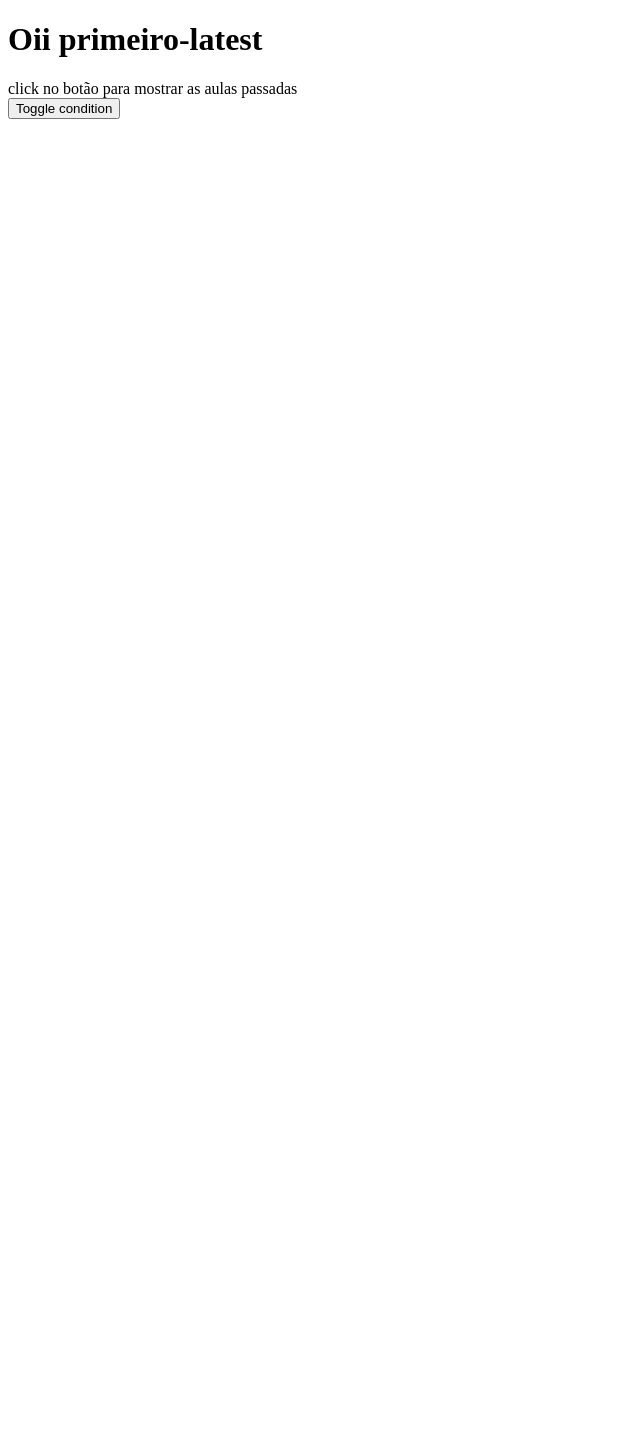
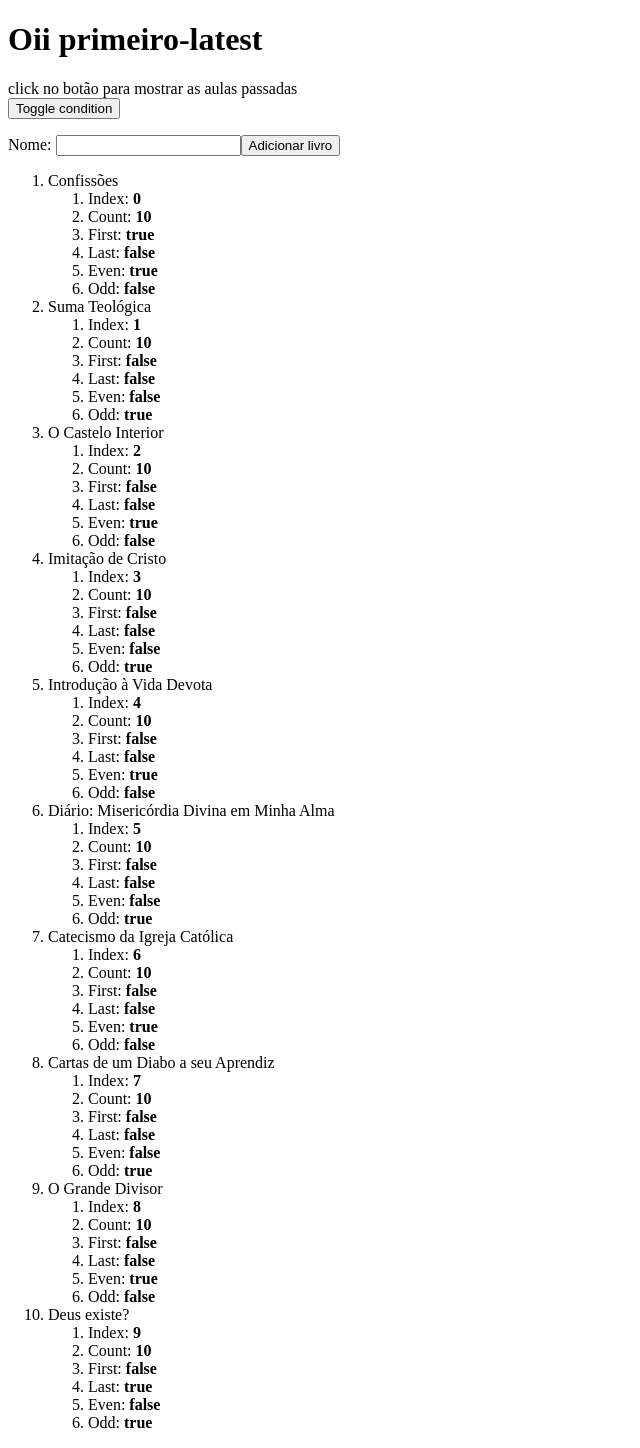
Before and after one commit to Ramon-Erik/aprendizados-angular, an Angular app in the folder primeiro-latest/: page / in a window 1280 px wide. Shown: the whole page, without its empty margins (0-640 px from the left). Before the commit the page ends 800 px from the top, so only its background shows below. Built offline with nearby package versions, Linux system fonts and the light colour scheme.

Commit message:
propriedades do array e item no for

```diff
--- a/primeiro-latest/src/app/components/template/template-control-flow/template-control-flow.component.html
+++ b/primeiro-latest/src/app/components/template/template-control-flow/template-control-flow.component.html
@@ -36,3 +36,32 @@
     }
   </p>
 }
+
+<p>
+  <label>Nome: <input #bookTitle type="text"></label>
+  <button (click)="addNewTitle(bookTitle.value)">Adicionar livro</button>
+</p>
+
+<ol>
+  @for (
+    book of books; track book.id;
+    let i = $index;
+    let c = $count;
+    let f = $first;
+    let l = $last;
+    let e = $even;
+    let o = $odd;
+  ) {
+    <!-- count mostra o tamanho do array, não do objeto, o resto é sobre o item -->
+    <li>{{book.titulo}}
+      <ol>
+        <li>Index: <strong>{{i}}</strong></li>
+        <li>Count: <strong>{{c}}</strong></li>
+        <li>First: <strong>{{f}}</strong></li>
+        <li>Last: <strong>{{l}}</strong></li>
+        <li>Even: <strong>{{e}}</strong></li>
+        <li>Odd: <strong>{{o}}</strong></li>
+      </ol>
+    </li>
+  }
+</ol>
--- a/primeiro-latest/src/app/components/template/template-control-flow/template-control-flow.component.ts
+++ b/primeiro-latest/src/app/components/template/template-control-flow/template-control-flow.component.ts
@@ -14,6 +14,98 @@ export class TemplateControlFlowComponent {
   public changeCondition() {
     this.mostrarAulas = !this.mostrarAulas;
   }
+  public addNewTitle (titulo: string) {
+    this.books.push({
+      id: 1,
+      titulo,
+      autor: "Unknown",
+      ano: 0,
+      descricao: "Unknown",
+      categoria: "Unknown"
+    })
+  }
+  public books = [
+  {
+    id: 1,
+    titulo: "Confissões",
+    autor: "Santo Agostinho",
+    ano: 397,
+    descricao: "Autobiografia espiritual que narra a conversão de Agostinho ao Cristianismo.",
+    categoria: "Espiritualidade"
+  },
+  {
+    id: 2,
+    titulo: "Suma Teológica",
+    autor: "São Tomás de Aquino",
+    ano: 1274,
+    descricao: "Tratado teológico que sintetiza o pensamento católico medieval.",
+    categoria: "Teologia"
+  },
+  {
+    id: 3,
+    autor: "Santa Teresa de Ávila",
+    titulo: "O Castelo Interior",
+    ano: 1577,
+    descricao: "Obra mística que descreve a jornada da alma em sete moradas.",
+    categoria: "Mística"
+  },
+  {
+    id: 4,
+    titulo: "Imitação de Cristo",
+    autor: "Tomás de Kempis",
+    ano: 1418,
+    descricao: "Clássico da espiritualidade cristã sobre a vida interior.",
+    categoria: "Espiritualidade"
+  },
+  {
+    id: 5,
+    titulo: "Introdução à Vida Devota",
+    autor: "São Francisco de Sales",
+    ano: 1609,
+    descricao: "Guia prático para viver a santidade no mundo cotidiano.",
+    categoria: "Espiritualidade"
+  },
+  {
+    id: 6,
+    titulo: "Diário: Misericórdia Divina em Minha Alma",
+    autor: "Santa Faustina Kowalska",
+    ano: 1938,
+    descricao: "Registro das experiências místicas da santa polonesa.",
+    categoria: "Mística"
+  },
+  {
+    id: 7,
+    titulo: "Catecismo da Igreja Católica",
+    autor: "Igreja Católica",
+    ano: 1992,
+    descricao: "Compêndio oficial da doutrina católica.",
+    categoria: "Doutrina"
+  },
+  {
+    id: 8,
+    titulo: "Cartas de um Diabo a seu Aprendiz",
+    autor: "C.S. Lewis",
+    ano: 1942,
+    descricao: "Sátira teológica sobre as tentações humanas.",
+    categoria: "Teologia"
+  },
+  {
+    id: 9,
+    titulo: "O Grande Divisor",
+    autor: "G.K. Chesterton",
+    ano: 1925,
+    descricao: "Defesa do cristianismo contra filosofias modernas.",
+    categoria: "Apologética"
+  },
+  {
+    id: 10,
+    titulo: "Deus existe?",
+    autor: "Padre Léo",
+    ano: 2000,
+    descricao: "Respostas às principais dúvidas sobre fé e razão.",
+    categoria: "Apologética"
+  }
+];
   // cria um observable que emite, depois de 1 segundo um array
   public loadingData$: Observable<string[]> = of([
     'Confissões',
```
